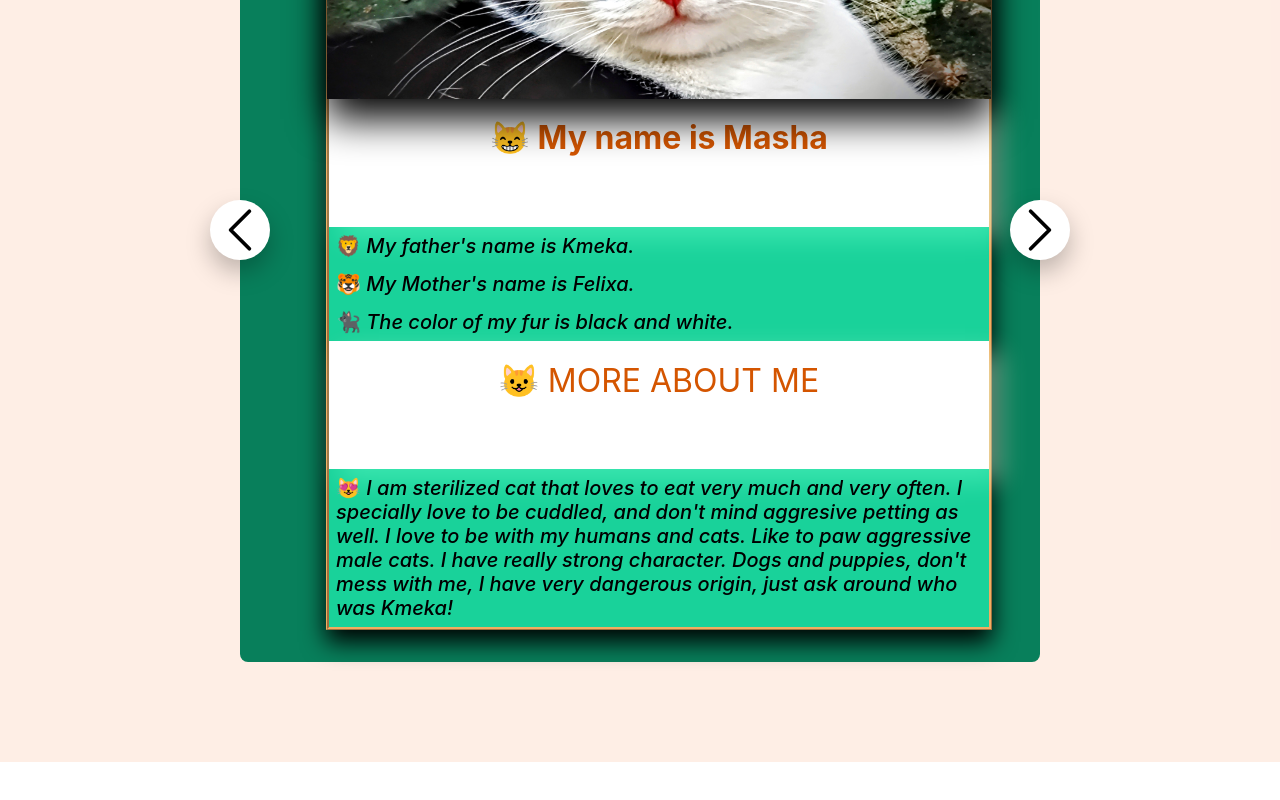
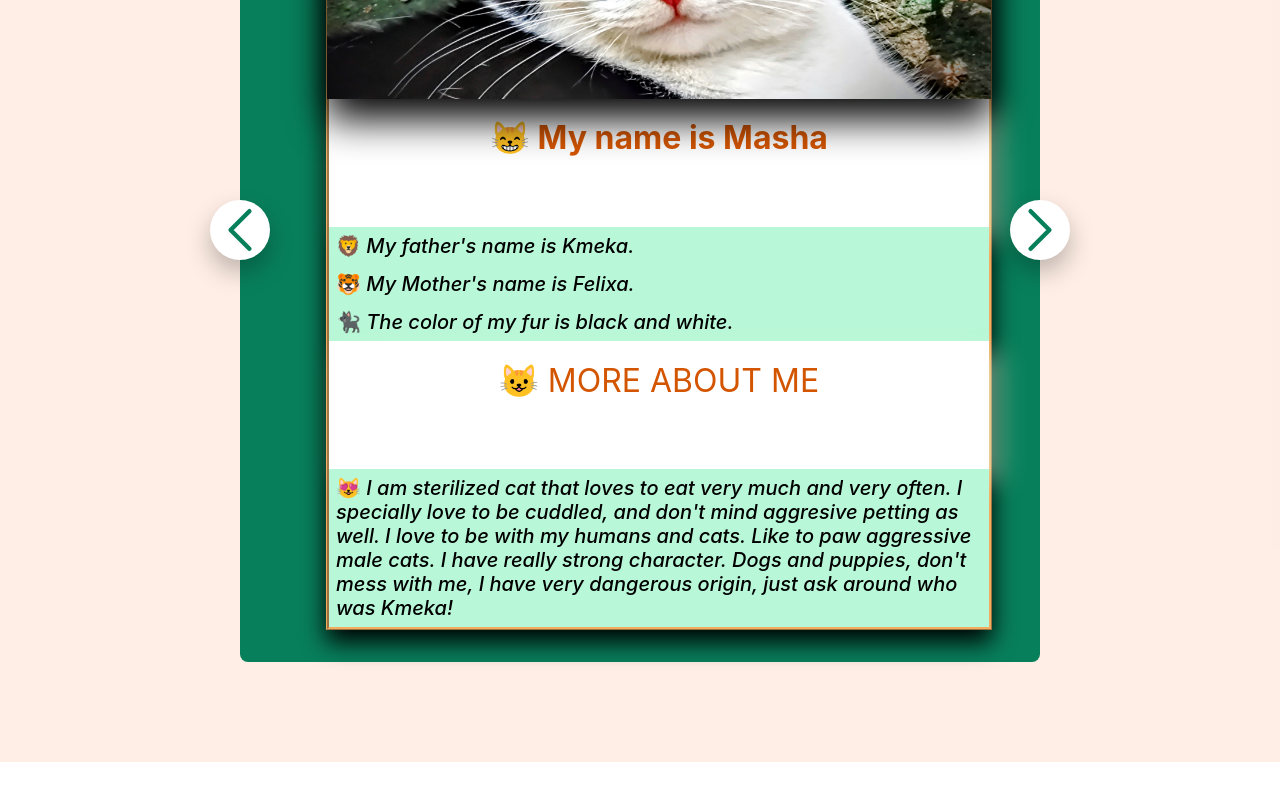
Before and after one commit to SenseiZarkoDukic/cats-from-the-hood, a React (Create React App) app: page / in a window 1280 px wide. Shown: the part 1991-2791 px from the top of the page. Built offline with nearby package versions, Linux system fonts and the light colour scheme.

Commit message:
Button icon styled

```diff
--- a/src/App.js
+++ b/src/App.js
@@ -1,5 +1,4 @@
 import { useState } from "react";
-import Carousel from "./components/Carousel";
 
 const cats = [
   {
@@ -193,7 +192,7 @@ function Cat({ cat, currCat, onCurrCat, onPrev, onNext }) {
           viewBox="0 0 24 24"
           strokeWidth={1.5}
           stroke="currentColor"
-          className="w-6 h-6"
+          className="w-6 h-6 btn-icon"
         >
           <path
             strokeLinecap="round"
@@ -209,7 +208,7 @@ function Cat({ cat, currCat, onCurrCat, onPrev, onNext }) {
           viewBox="0 0 24 24"
           strokeWidth={1.5}
           stroke="currentColor"
-          className="w-6 h-6"
+          className="w-6 h-6 btn-icon"
         >
           <path
             strokeLinecap="round"
--- a/src/index.css
+++ b/src/index.css
@@ -219,7 +219,8 @@ article {
 .text-about-cat {
   font-size: 2rem;
   font-weight: 500;
-  background-color: #23ffbda5;
+  background-color: #b8f7d7;
+
   height: max-content;
   padding: 7px;
 }
@@ -250,6 +251,11 @@ article {
   transform: translate(50%, -50%);
 }
 
+.btn-icon {
+  stroke: #087f5b;
+  stroke-width: 1.8;
+}
+
 .AddNewCat {
   height: 100vh;
   justify-self: center;
```
Also changed, not shown: public/Images/Reponja.jpg.
